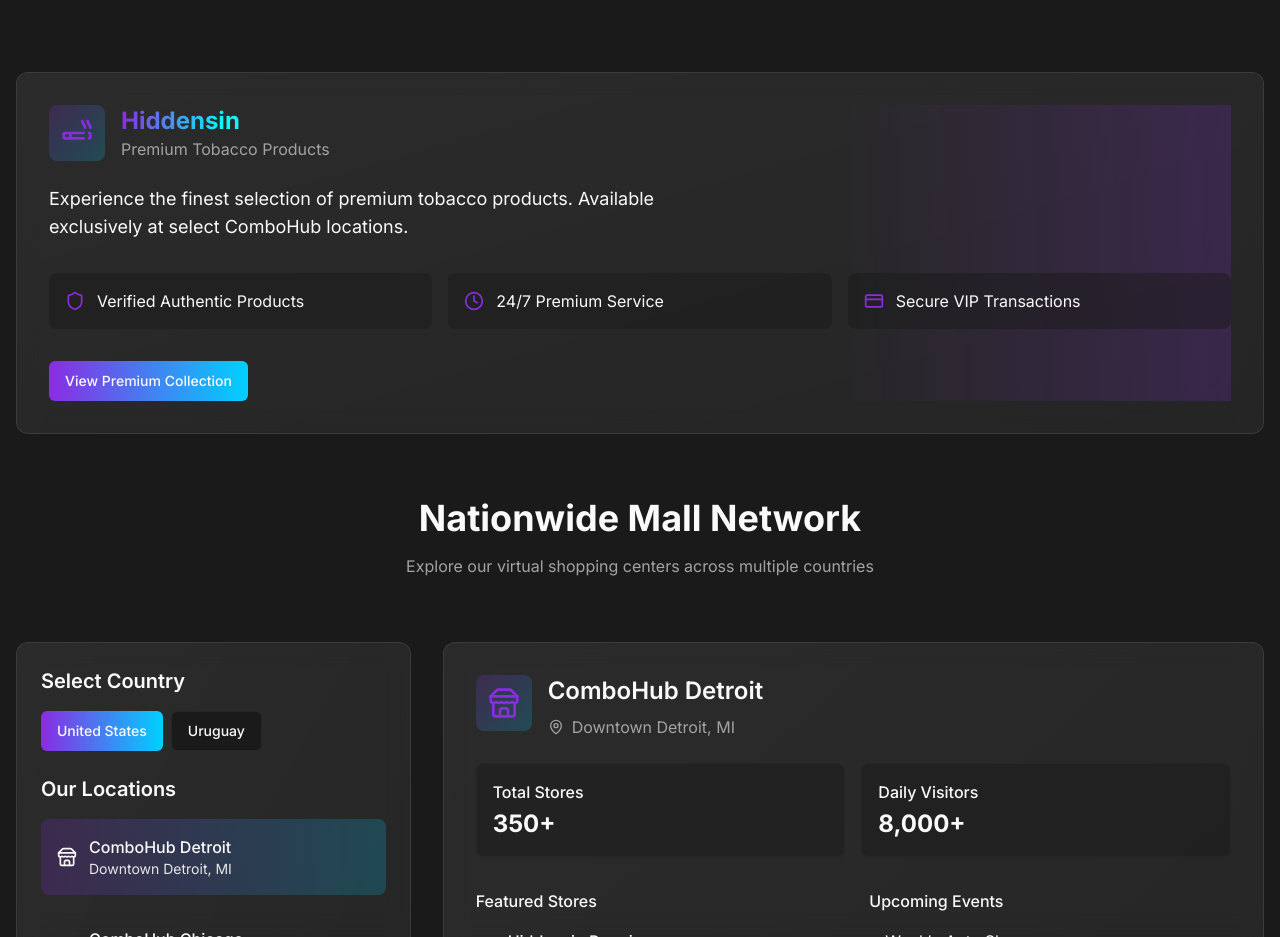
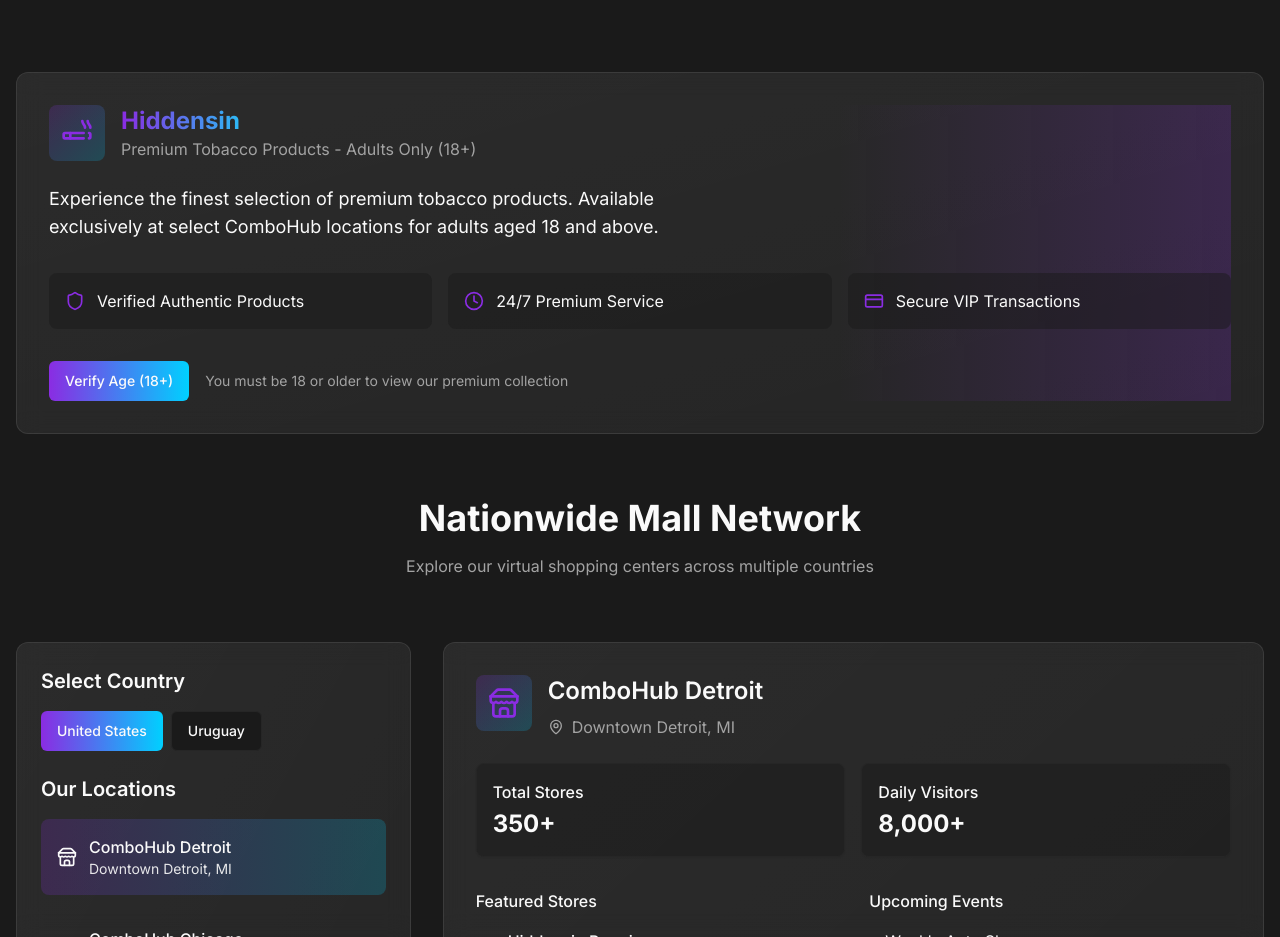
Before and after one commit to Mandy9943/combohub-project, a Next.js app: page / in a window 1280 px wide. Shown: the part 1660-2597 px from the top of the page. Built offline with nearby package versions, Linux system fonts and the light colour scheme.

Commit message:
Implement age verification feature in MallNetwork component and update product descriptions for clarity

```diff
--- a/components/sections/MallNetwork.tsx
+++ b/components/sections/MallNetwork.tsx
@@ -29,6 +29,7 @@ export default function MallNetwork() {
     mallLocations.find((mall) => mall.state === "United States") ||
       mallLocations[0]
   );
+  const [isAgeVerified, setIsAgeVerified] = useState(false);
 
   const filteredMalls = mallLocations.filter((mall) =>
     selectedCountry === "United States"
@@ -58,13 +59,14 @@ export default function MallNetwork() {
                     Hiddensin
                   </h3>
                   <p className="text-muted-foreground">
-                    Premium Tobacco Products
+                    Premium Tobacco Products - Adults Only (18+)
                   </p>
                 </div>
               </div>
               <p className="text-lg mb-8 max-w-2xl">
                 Experience the finest selection of premium tobacco products.
-                Available exclusively at select ComboHub locations.
+                Available exclusively at select ComboHub locations for adults
+                aged 18 and above.
               </p>
               <div className="grid grid-cols-1 md:grid-cols-3 gap-4 mb-8">
                 {hiddensinFeatures.map((feature, index) => (
@@ -77,9 +79,26 @@ export default function MallNetwork() {
                   </div>
                 ))}
               </div>
-              <Button className="bg-gradient-to-r from-primary to-accent hover:opacity-90">
-                View Premium Collection
-              </Button>
+              <div className="flex flex-col sm:flex-row gap-4 items-center">
+                <Button
+                  className="bg-gradient-to-r from-primary to-accent hover:opacity-90"
+                  onClick={() => setIsAgeVerified(!isAgeVerified)}
+                >
+                  {isAgeVerified
+                    ? "View Premium Collection"
+                    : "Verify Age (18+)"}
+                </Button>
+                {!isAgeVerified && (
+                  <p className="text-sm text-muted-foreground">
+                    You must be 18 or older to view our premium collection
+                  </p>
+                )}
+                {isAgeVerified && (
+                  <p className="text-sm text-primary">
+                    ✓ Age verified - You can now browse our collection
+                  </p>
+                )}
+              </div>
             </div>
           </GlassCard>
         </motion.div>
```
